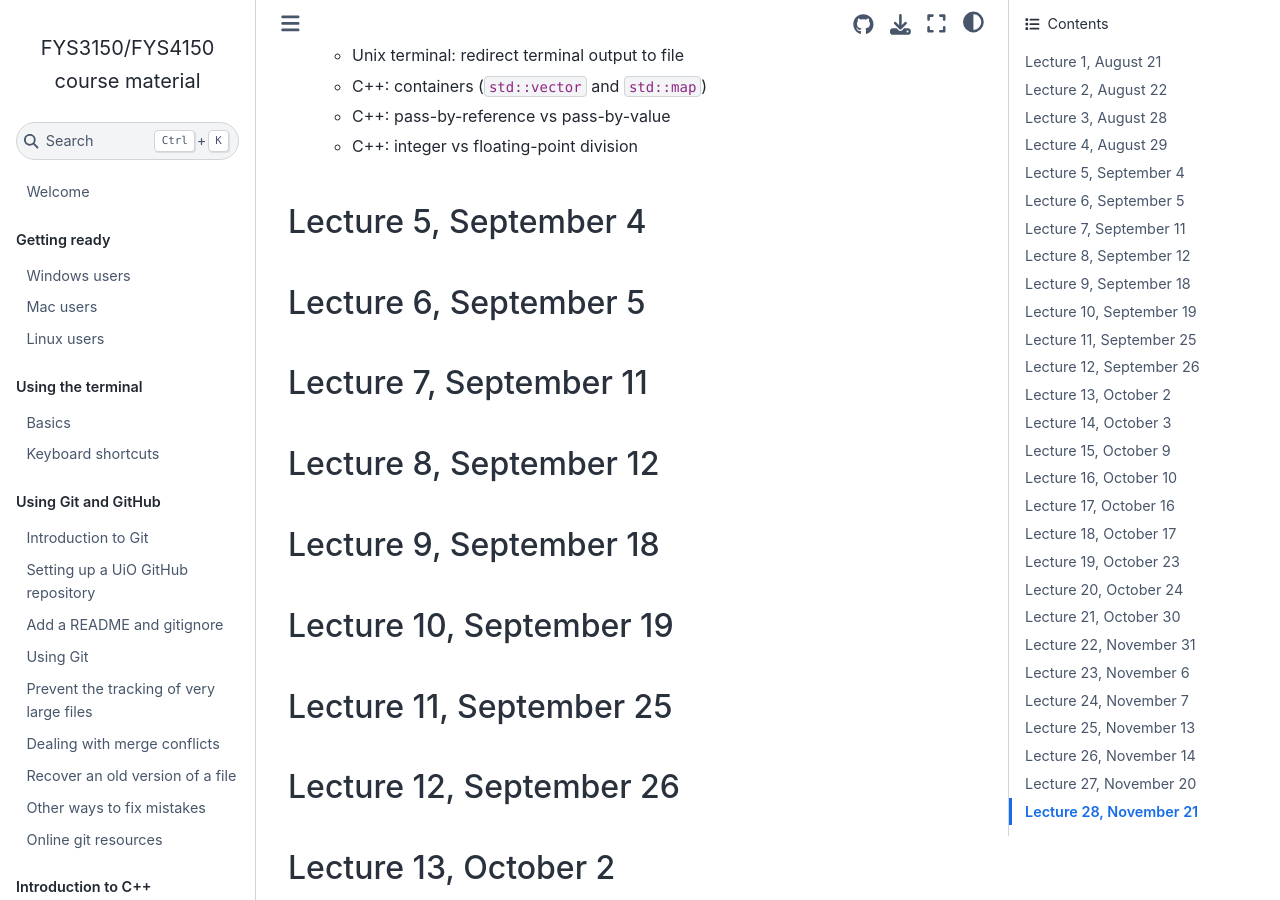
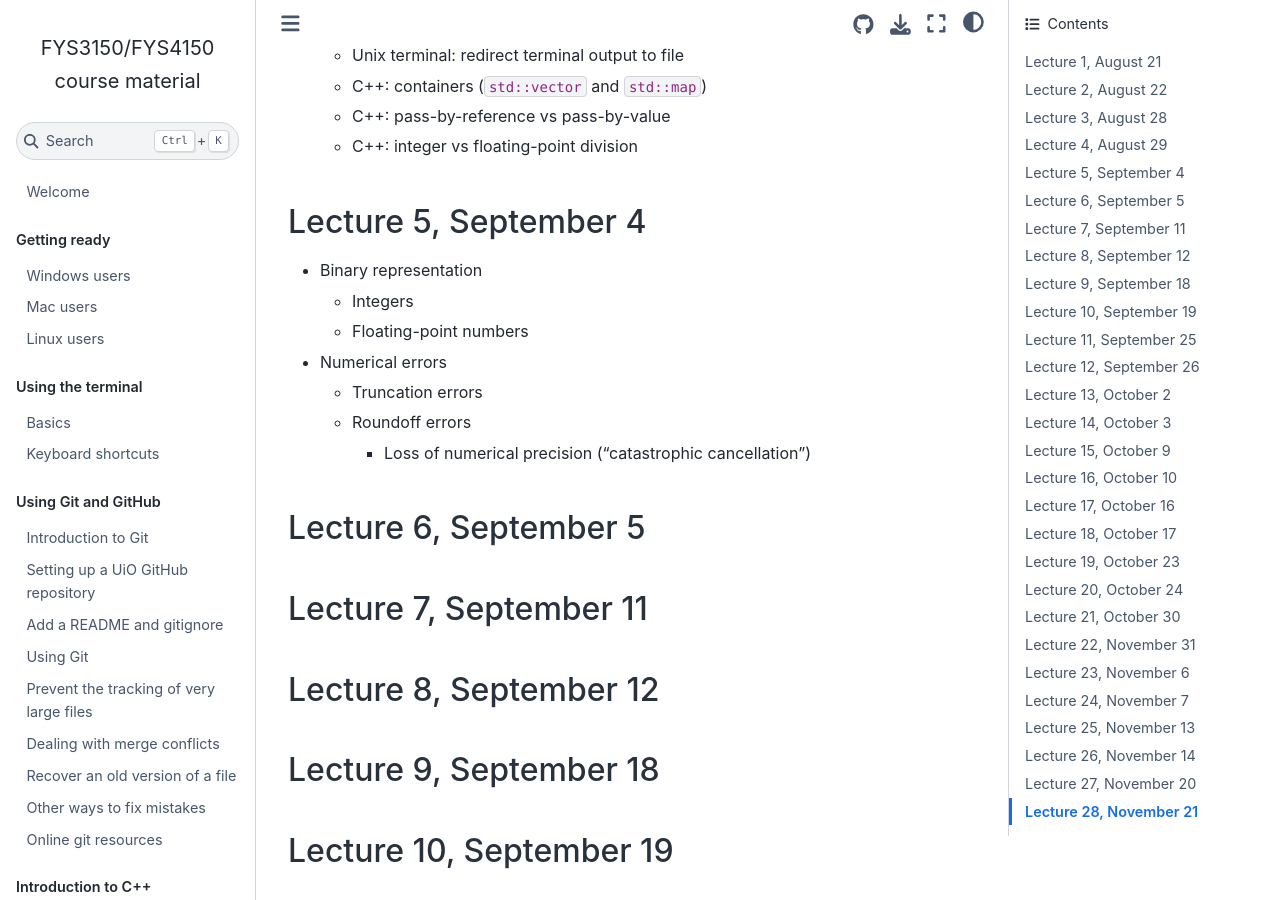
Before and after one commit to anderkve/FYS3150, a Jupyter Book: the page built from lecture_notes/2025/README.md, in a window 1280 px wide and 900 px high, scrolled down 1062 px. Built offline with Jupyter Book 1.0.4 settings and Sphinx 7.4.7 and the Sphinx Book theme 1.1.4, drawn with Linux system fonts in a browser that asks for light colours; pages that are not in the unit, such as notebooks, are missing from menus.

Commit message:
Update README.md

```diff
--- a/lecture_notes/2025/README.md
+++ b/lecture_notes/2025/README.md
@@ -43,6 +43,13 @@
 
 ### Lecture 5, September 4
 
+- Binary representation
+  - Integers
+  - Floating-point numbers
+- Numerical errors
+  - Truncation errors
+  - Roundoff errors
+    - Loss of numerical precision ("catastrophic cancellation")
 
 
 ### Lecture 6, September 5
```
